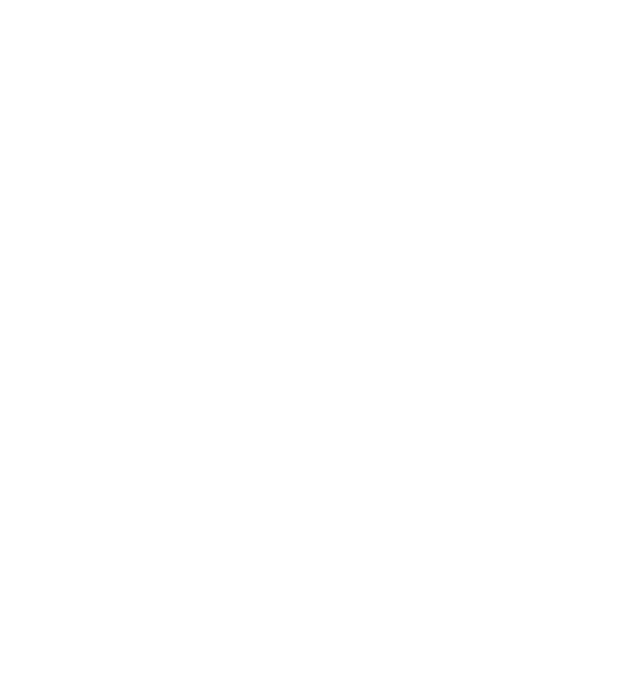
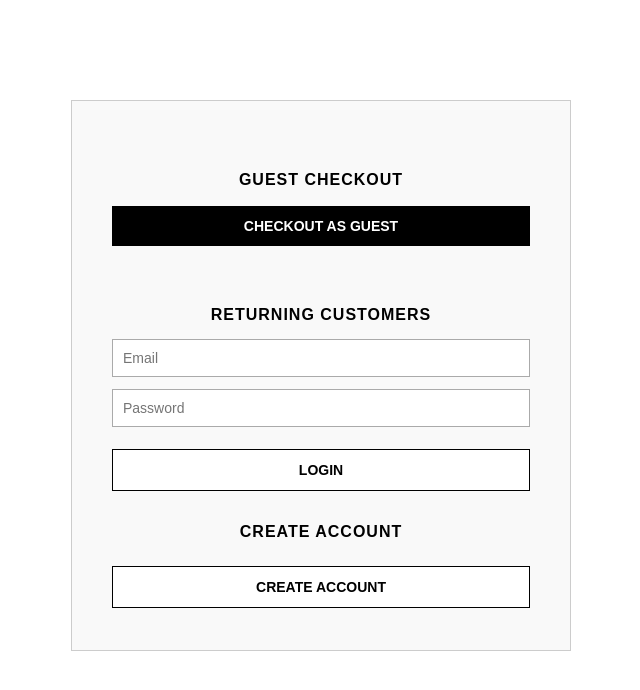
Before and after one commit to qv1nti/prilipko-design, a React (Create React App) app in the folder client/: page /checkout/login in a window 1280 px wide. Before the commit this address had no page. Shown: the top 690 px of the page, without its empty margins (319-959 px from the left). Built offline with nearby package versions, Linux system fonts and the light colour scheme.

Commit message:
Оновлено checkout, тепер є редірект, якщо кл не авторизований - перекидає на сторінку checkout as guest

```diff
--- a/client/src/App.jsx
+++ b/client/src/App.jsx
@@ -10,6 +10,8 @@ import Shop from "./pages/Shop/Shop";
 import ProductPage from "./pages/Shop/ProductPage";
 import Bag from "./pages/Bag/Bag";
 import Checkout from "./pages/Checkout/Checkout";
+import CheckoutEntry from "./pages/Checkout/CheckoutEntry";
+import CheckoutLogin from "./pages/Checkout/CheckoutLogin";
 
 function App() {
   return (
@@ -20,7 +22,9 @@ function App() {
         <Route path="/shop/product/:id" element={<ProductPage />} />
         <Route path="/shop/:gender?" element={<Shop />} />
         <Route path="/bag" element={<Bag />} />
-        <Route path="/checkout" element={<Checkout />} />
+        <Route path="/checkout" element={<CheckoutEntry />} />
+        <Route path="/checkout/login" element={<CheckoutLogin />} />
+        <Route path="/checkout/form" element={<Checkout />} />
         <Route
           path="/profile"
           element={
--- a/client/src/pages/Bag/Bag.jsx
+++ b/client/src/pages/Bag/Bag.jsx
@@ -2,9 +2,12 @@ import React from "react";
 import { useSelector, useDispatch } from "react-redux";
 import Layout from "../../layout/Layout";
 import { removeFromBag, updateQuantity } from "../../store/bagSlice";
+import { useNavigate } from "react-router-dom";
 import "./Bag.scss";
 
+
 const Bag = () => {
+  const navigate = useNavigate();
   const dispatch = useDispatch();
   const items = useSelector((state) => state.bag.items);
   const subtotal = items.reduce((sum, item) => sum + item.price * item.quantity, 0);
@@ -59,7 +62,9 @@ const Bag = () => {
               <span>ESTIMATED TOTAL</span>
               <span><strong>${total.toFixed(2)}</strong></span>
             </div>
-            <button className="checkout">CHECKOUT</button>
+            <button className="checkout" onClick={() => navigate("/checkout")}>
+              CHECKOUT
+            </button>
             <p className="terms">
               By continuing to checkout, I agree to the <a href="#">Terms & Conditions</a>, <a href="#">Privacy Policy</a>, and <a href="#">Returns Policy</a>.
             </p>
--- /dev/null
+++ b/client/src/pages/Checkout/CheckoutEntry.jsx
@@ -0,0 +1,20 @@
+import React, { useEffect } from "react";
+import { useNavigate } from "react-router-dom";
+import useAuth from "../../hooks/useAuth";
+
+const CheckoutEntry = () => {
+  const navigate = useNavigate();
+  const { user } = useAuth();
+
+  useEffect(() => {
+    if (user) {
+      navigate("/checkout/form");
+    } else {
+      navigate("/checkout/login");
+    }
+  }, [user, navigate]);
+
+  return null;
+};
+
+export default CheckoutEntry;
--- /dev/null
+++ b/client/src/pages/Checkout/CheckoutLogin.jsx
@@ -0,0 +1,26 @@
+import React from "react";
+import { useNavigate } from "react-router-dom";
+import "./CheckoutLogin.scss";
+
+const CheckoutLogin = () => {
+  const navigate = useNavigate();
+
+  return (
+    <div className="checkout-login">
+      <h2>Guest Checkout</h2>
+      <button className="full-btn" onClick={() => navigate("/checkout/form")}>
+        Checkout as Guest
+      </button>
+
+      <h2>Returning Customers</h2>
+      <input type="email" placeholder="Email" required />
+      <input type="password" placeholder="Password" required />
+      <button className="border-btn">Login</button>
+
+      <h2>Create Account</h2>
+      <button className="border-btn">Create Account</button>
+    </div>
+  );
+};
+
+export default CheckoutLogin;
--- /dev/null
+++ b/client/src/pages/Checkout/CheckoutLogin.scss
@@ -0,0 +1,72 @@
+.checkout-login {
+  max-width: 500px;
+  margin: 100px auto;
+  padding: 40px;
+  background: #f9f9f9;
+  border: 1px solid #ccc;
+  font-family: Arial, sans-serif;
+  text-align: center;
+
+  h2 {
+    font-size: 16px;
+    font-weight: bold;
+    text-transform: uppercase;
+    margin: 30px 0 15px;
+    letter-spacing: 1px;
+  }
+
+  input {
+    width: 100%;
+    padding: 10px;
+    margin-bottom: 12px;
+    border: 1px solid #aaa;
+    font-size: 14px;
+  }
+
+  .full-btn {
+    width: 100%;
+    padding: 12px;
+    background: black;
+    color: white;
+    font-weight: bold;
+    text-transform: uppercase;
+    border: none;
+    margin-bottom: 30px;
+    cursor: pointer;
+    transition: background 0.2s;
+
+    &:hover {
+      background: #333;
+    }
+  }
+
+  .border-btn {
+    width: 100%;
+    padding: 12px;
+    background: white;
+    color: black;
+    border: 1px solid black;
+    font-weight: bold;
+    text-transform: uppercase;
+    cursor: pointer;
+    transition: all 0.2s;
+    margin-top: 10px;
+
+    &:hover {
+      background: #000;
+      color: #fff;
+    }
+  }
+
+  a {
+    display: block;
+    margin-top: 5px;
+    font-size: 12px;
+    color: #666;
+    text-decoration: underline;
+
+    &:hover {
+      color: #111;
+    }
+  }
+}
```
